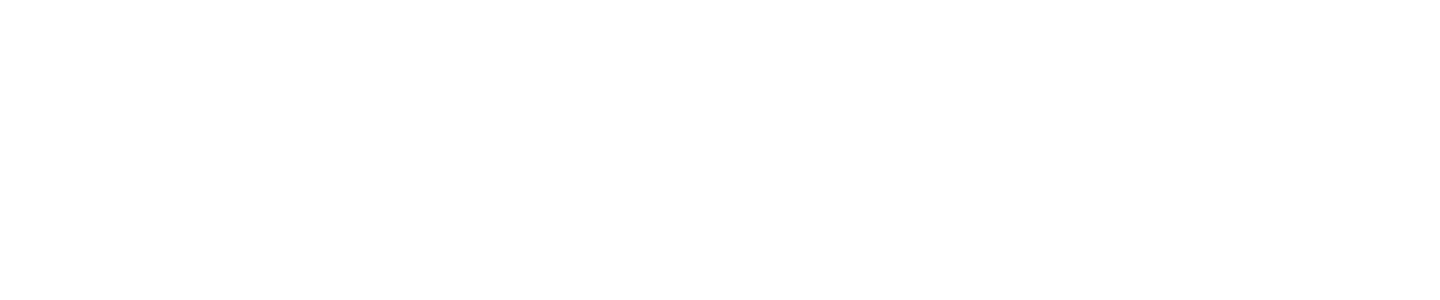
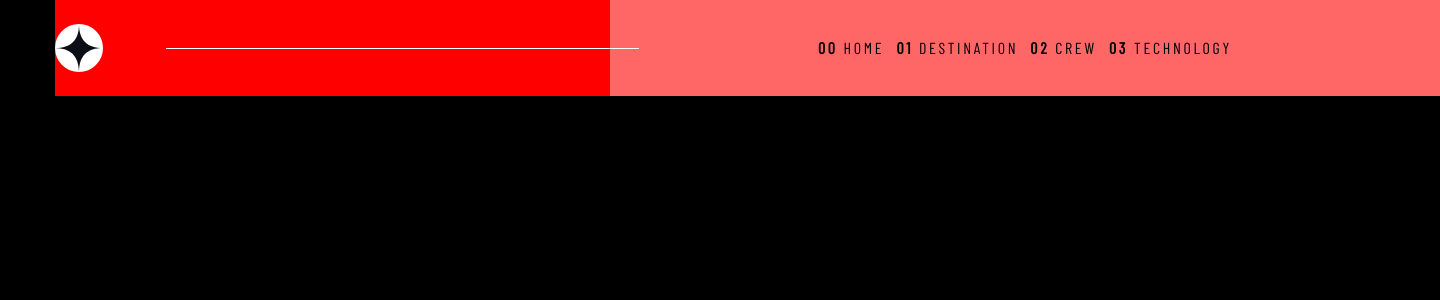
Before and after one commit to iago-guinossi/space-tourism, a React (Vite) app: page / in a window 1280 px wide. Shown: the top 300 px of the page, 1440 px wide, since content can reach past the window. Built offline with nearby package versions, Linux system fonts and the light colour scheme.

Commit message:
Create navBar

```diff
--- a/index.html
+++ b/index.html
@@ -5,6 +5,12 @@
     <link rel="icon" type="image/svg+xml" href="/vite.svg" />
     <meta name="viewport" content="width=device-width, initial-scale=1.0" />
     <title>Vite + React + TS</title>
+    <link rel="preconnect" href="https://fonts.googleapis.com" />
+    <link rel="preconnect" href="https://fonts.gstatic.com" crossorigin />
+    <link
+      href="https://fonts.googleapis.com/css2?family=Barlow+Condensed&display=swap"
+      rel="stylesheet"
+    />
   </head>
   <body>
     <div id="root"></div>
--- a/src/App.css
+++ /dev/null
@@ -1,41 +0,0 @@
-#root {
-  max-width: 1280px;
-  margin: 0 auto;
-  padding: 2rem;
-  text-align: center;
-}
-
-.logo {
-  height: 6em;
-  padding: 1.5em;
-  will-change: filter;
-}
-.logo:hover {
-  filter: drop-shadow(0 0 2em #646cffaa);
-}
-.logo.react:hover {
-  filter: drop-shadow(0 0 2em #61dafbaa);
-}
-
-@keyframes logo-spin {
-  from {
-    transform: rotate(0deg);
-  }
-  to {
-    transform: rotate(360deg);
-  }
-}
-
-@media (prefers-reduced-motion: no-preference) {
-  a:nth-of-type(2) .logo {
-    animation: logo-spin infinite 20s linear;
-  }
-}
-
-.card {
-  padding: 2em;
-}
-
-.read-the-docs {
-  color: #888;
-}
--- a/src/App.tsx
+++ b/src/App.tsx
@@ -1,12 +1,21 @@
 import { useState } from 'react'
-import './App.css'
+import styled from 'styled-components'
+import { NavBar } from './components/NavBar/NavBar'
+
+const Container = styled.div`
+  width: 1440px;
+  height: 900px;
+  background-color:black;
+  display:flex;
+`
 
 function App() {
 
   return (
-    <div className="App">
-    </div>
-  )
+    <Container>
+      <NavBar/>
+    </Container>
+    )
 }
 
 export default App
--- /dev/null
+++ b/src/components/NavBar/NavBar.tsx
@@ -0,0 +1,60 @@
+import styled from "styled-components"
+
+const ContainerNavegation = styled.div`
+    width: 1385px;
+    height: 96px;
+    margin: 0 0 0 auto ;
+    background-color: red;
+    display:flex;
+    align-items: center;
+    position: relative;
+`
+
+const ContainerTransparentNavegation = styled.div`
+margin-left: auto;
+    width: 830px;
+    height: 100%;
+    background-color: rgba(255, 255, 255, 0.4);
+    display: flex;
+    justify-content: center;
+    align-items: center;
+`
+const ContainerButtonNavegation = styled.div`
+    justify-content: space-around;
+`
+
+const Button = styled.button`
+    font-family: 'Barlow Condensed', sans-serif;
+    font-size: 16px;
+    letter-spacing: 2.7px;
+    background-color: transparent;
+    border: none;
+`
+
+const Logo = styled.img`
+width:48px;
+height: 48px;
+`
+
+const Rectangle = styled.div`
+position: absolute;
+width: 473px;
+height: 1px;
+margin-left: 111px;
+background-color: #FFFFFF;
+`
+
+export function NavBar(){
+    return(
+        <ContainerNavegation>
+            <Logo src="src/assets/logo.svg"/>
+            <Rectangle/>
+            <ContainerTransparentNavegation>
+                <Button><b>00</b> HOME</Button>
+                <Button><b>01</b> DESTINATION</Button>
+                <Button><b>02</b> CREW</Button>
+                <Button><b>03</b> TECHNOLOGY</Button>
+            </ContainerTransparentNavegation>
+        </ContainerNavegation>
+    )
+}
--- /dev/null
+++ b/src/components/NavBar/index.ts
@@ -0,0 +1 @@
+export * from './NavBar.tsx'
```
